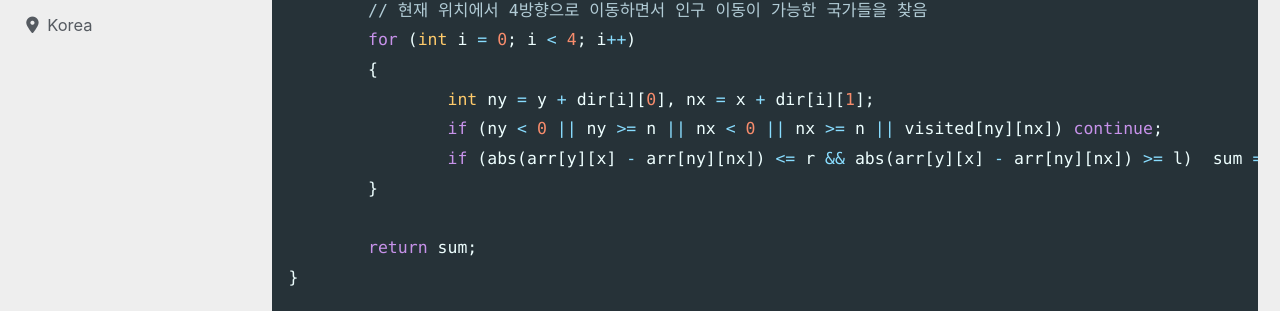
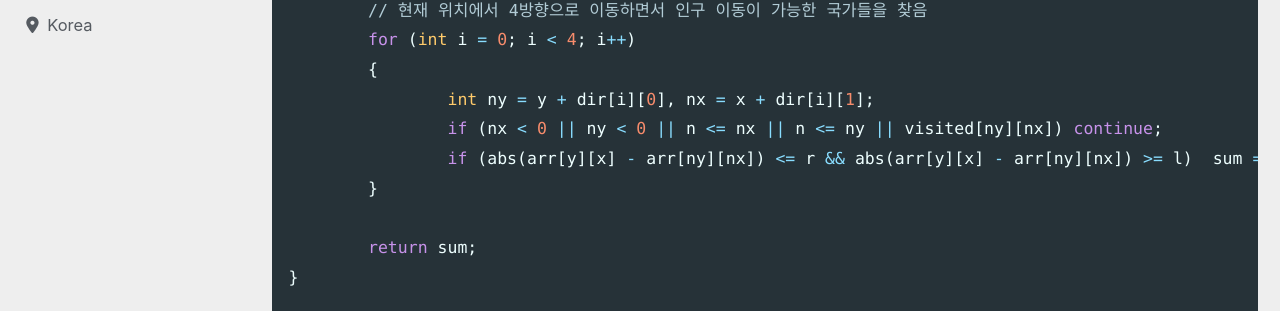
Before and after one commit to devMyeong/devMyeong.github.io, a Jekyll site: the page built from _posts/codingTest/2023-05-01-삼성기출.md, in a window 1280 px wide and 900 px high, scrolled down 13618 px. Shown: the part 141-452 px from the top of the window. Built offline with Jekyll 4.4.1, drawn with Linux system fonts in a browser that asks for light colours; cached includes are drawn as plain includes; nearby versions of some CDN libraries; some web fonts are replaced; comment, search, counter and statistics services are not loaded; part of the change alters nothing that is shown.

Commit message:
Chore : 수정

```diff
--- a/_posts/codingTest/2023-05-01-삼성기출.md
+++ b/_posts/codingTest/2023-05-01-삼성기출.md
@@ -437,7 +437,7 @@ int dfs(int y, int x)
 	for (int i = 0; i < 4; i++)
 	{
 		int ny = y + dir[i][0], nx = x + dir[i][1];
-		if (ny < 0 || ny >= n || nx < 0 || nx >= n || visited[ny][nx]) continue;
+		if (nx < 0 || ny < 0 || n <= nx || n <= ny || visited[ny][nx]) continue;
 		if (abs(arr[y][x] - arr[ny][nx]) <= r && abs(arr[y][x] - arr[ny][nx]) >= l)  sum = arr[ny][nx] + dfs(ny, nx);
 	}
 
```
